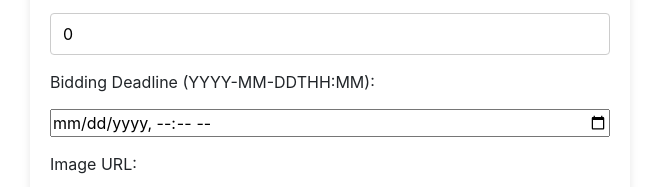
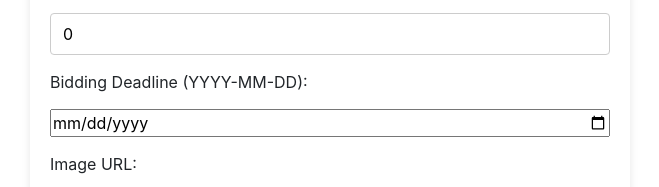
Before and after one commit to KayL315/biddingwheels_react, a React (Create React App) app: page /postlisting in a window 1280 px wide. Shown: the part 1074-1261 px from the top of the page, without its empty margins (310-969 px from the left). Built offline with nearby package versions, Linux system fonts and the light colour scheme; no server answers.

Commit message:
changed ddl format

```diff
--- a/src/PostListing/PostListing.tsx
+++ b/src/PostListing/PostListing.tsx
@@ -135,13 +135,13 @@ export const PostListing: React.FC = () => {
         <label>Starting Price:</label>
         <input type="number" name="startingPrice" value={newListing.startingPrice}
         onChange={handleInputChange} placeholder="Starting Price" />
-        <label>Bidding Deadline (YYYY-MM-DDTHH:MM):</label>
+        <label>Bidding Deadline (YYYY-MM-DD):</label>
         <input
-          type="datetime-local"
+          type="date"
           name="biddingDeadline"
           value={newListing.biddingDeadline}
           onChange={handleInputChange}
-          placeholder="YYYY-MM-DDTHH:MM"
+          placeholder="YYYY-MM-DD"
         />
         <label>Image URL:</label>
         <input type="text" name="image" value={newListing.image}
```
